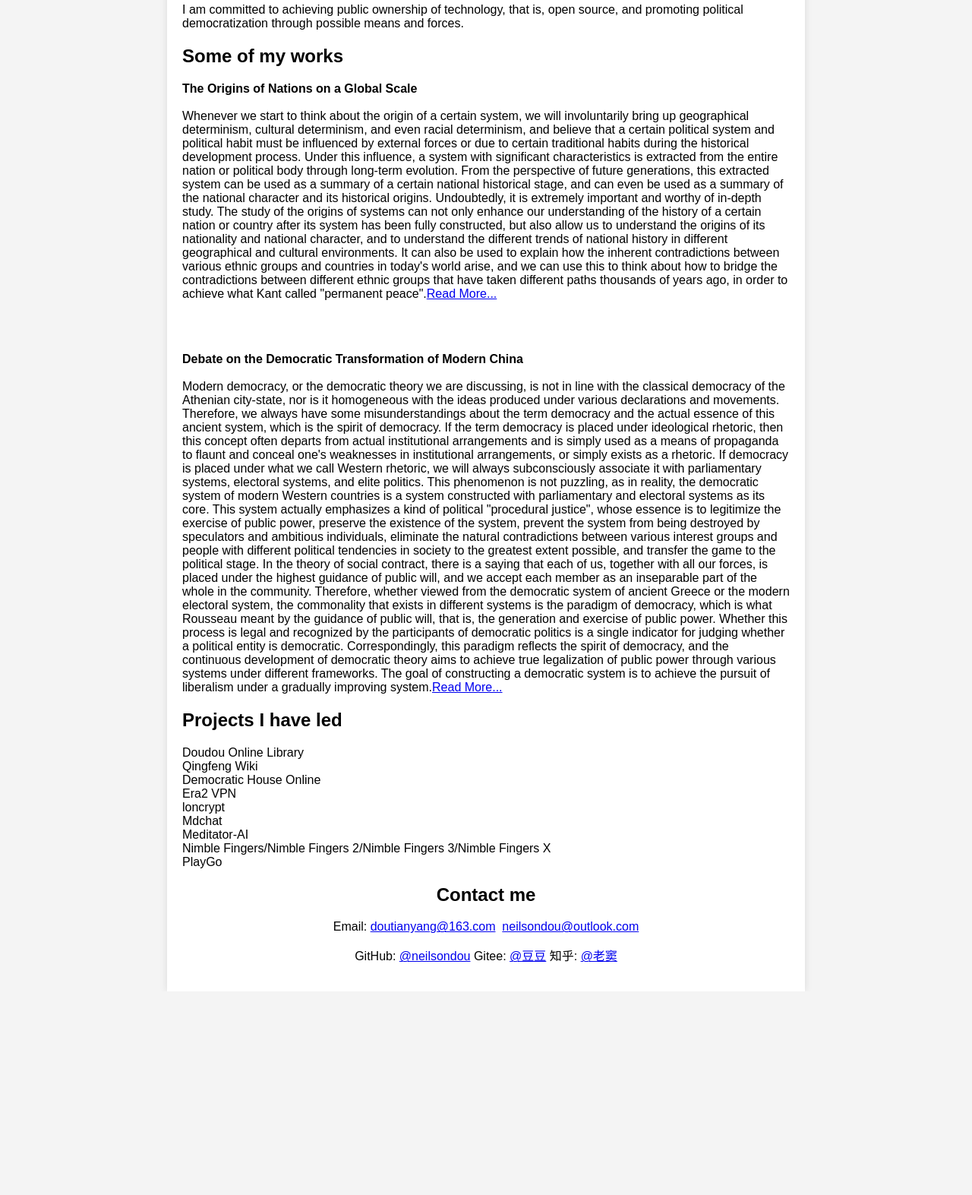
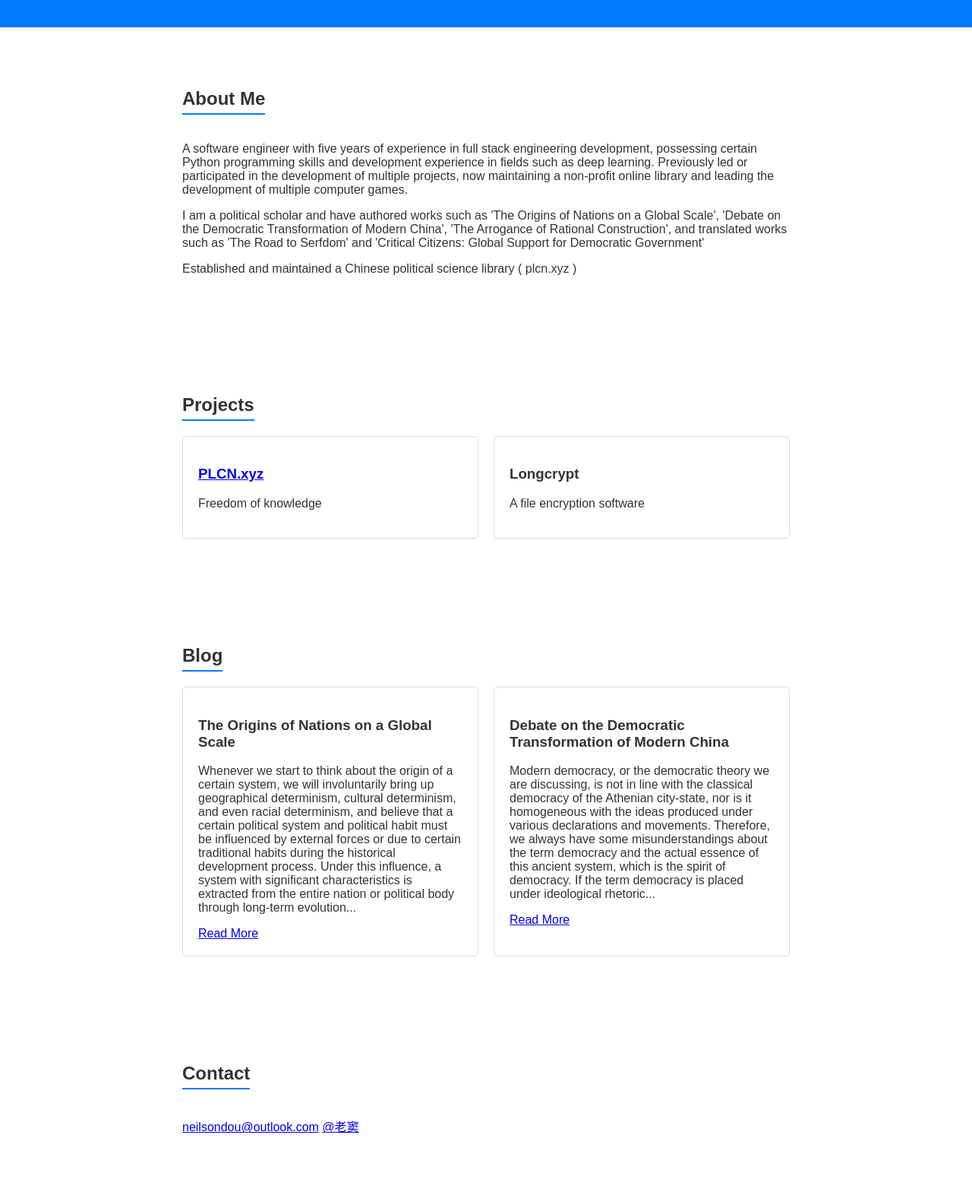
Before and after one commit to neilsondou/neilsondou.github.io, a plain HTML site: page index.html in a window 1280 px wide. Shown: the part 579-2152 px from the top of the page at 76% size. Before the commit the page ends 1884 px from the top, so only its background shows below. Drawn offline with Linux system fonts and the light colour scheme.

Commit message:
Add files via upload

```diff
--- a/index.html
+++ b/index.html
@@ -1,191 +1,185 @@
 <!DOCTYPE html>
-<html lang="zh-CN">
+<html lang='en'>
 
 <head>
-    <meta charset="UTF-8">
-    <meta name="viewport" content="width=device-width, initial-scale=1.0">
+    <meta charset='UTF-8'>
+    <meta name='viewport' content='width=device-width, initial-scale=1.0'>
     <title>Neilson Dou</title>
     <style>
         body {
-            font-family: 'Arial', sans-serif;
-            background-color: #f4f4f4;
+            font-family: Arial, sans-serif;
             margin: 0;
             padding: 0;
-        }
-
-        .container {
-            max-width: 800px;
-            margin: auto;
-            background: white;
-            padding: 20px;
-            box-shadow: 0 0 10px rgba(0, 0, 0, 0.1);
+            box-sizing: border-box;
+            color: #333;
         }
 
         header {
-            background: #333;
+            background: #f8f8f8;
+            padding: 10px 0;
+            border-bottom: 1px solid #ddd;
+        }
+
+        nav ul {
+            list-style: none;
+            padding: 0;
+            margin: 0;
+            text-align: center;
+        }
+
+        nav li {
+            display: inline;
+            margin: 0 15px;
+        }
+
+        nav a {
+            text-decoration: none;
+            color: #333;
+        }
+
+        #hero {
+            background: #007BFF;
             color: white;
-            padding: 10px 20px;
+            padding: 100px 20px;
+            text-align: center;
+        }
+
+        #hero img {
+            border-radius: ;
+            width: 150px;
+            height: 250px;
+            margin-top: 20px;
+        }
+
+        #about,
+        #projects,
+        #blog,
+        #contact {
+            padding: 60px 20px;
+            max-width: 800px;
+            margin: 0 auto;
+        }
+
+        h2 {
+            border-bottom: 2px solid #007BFF;
+            display: inline-block;
+            padding-bottom: 5px;
             margin-bottom: 20px;
         }
 
-        header h1 {
-            margin: 0;
+        .project-list,
+        .blog-list {
+            display: grid;
+            grid-template-columns: 1fr 1fr;
+            gap: 20px;
         }
 
-        .profile-pic {
-            border-radius: 100%;
-            border: rgb(0, 0, 0)solid;
-            width: 150px;
-            height: 150px;
-            margin: 20px auto;
-            display: block;
-            object-fit: cover;
+        .project-item,
+        .blog-item {
+            border: 1px solid #ddd;
+            padding: 20px;
+            border-radius: 5px;
         }
 
-        .about {
-            margin-bottom: 20px;
-        }
-
-        .skills {
-            margin-bottom: 20px;
-        }
-
-        .skills ul {
-            list-style-type: none;
-            padding: 0;
-        }
-
-        .contact {
+        footer {
+            background: #f8f8f8;
             text-align: center;
-        }
-
-        @media (max-width: 600px) {
-            .container {
-                padding: 10px;
-            }
+            padding: 20px 0;
+            border-top: 1px solid #ddd;
+            margin-top: 40px;
         }
     </style>
 </head>
 
 <body>
-    <div class="container">
-        <header>
+    <header>
+        <nav>
+            <ul>
+                <li><a href='#about'>About</a></li>
+                <li><a href='#projects'>Projects</a></li>
+                <li><a href='#blog'>Blog</a></li>
+                <li><a href='#contact'>Contact</a></li>
+            </ul>
+        </nav>
+    </header>
+
+    <section id='hero'>
+        <div class='hero-content'>
             <h1>Neilson Dou</h1>
-        </header>
-        <img src="./me.png" alt="Neilson Dou" class="profile-pic">
-        <div class="about">
-            <h2>About Me</h2>
-            <p>A programming enthusiast with five years of development experience as a full stack engineer,has certain
-                Python programming skills and development experience in areas such as deep learning.</p>
-            <p>Previously led or participated in the development of large-scale projects, now maintaining a public
-                welfare online library,leading the development of a rhythm game,I have some experience in game
-                development and am proficient in using game
-                engines such as Unity, UE, Godot and so on.</p>
-            <p>Having some hardware development experience, assisting in the development of technical prototypes for
-                commercial projects, verifying principles, and successfully industrializing them.</p>
-            <p>I am a political scholar and have authored works such as "The Origins of Nations on a Global Scale", "Liu
-                Xihong", "Debate on the Democratic Transformation of Modern China", "A Brief Reading of Hayek: The
-                Arrogance of Rational Construction",
-                and translated works such as "The Road to Serbia" and "Critical Citizens: Global Support for Democratic
-                Government",and founded "Democratic House Online"
-            </p>
-            <p>I am committed to achieving public ownership of technology, that is, open source, and promoting political
-                democratization through possible means and forces.</p>
+            <p>Software engineer, political scientist</p>
+            <img src='avatar.png' alt='Your Name'>
         </div>
-        <div class="skills">
-            <h2>Some of my works</h2>
-            <ul>
-                <strong>The Origins of Nations on a Global Scale</strong>
-                <li>&nbsp;</li>
-                <li>Whenever we start to think about the origin of a certain system, we will involuntarily bring up
+    </section>
+
+    <section id='about'>
+        <h2>About Me</h2>
+        <p>A software engineer with five years of experience in full stack engineering development, possessing certain
+            Python programming skills and development experience in fields such as deep learning. Previously led or
+            participated in the development
+            of multiple projects, now maintaining a non-profit online library and leading the development of multiple
+            computer games.</p>
+        <p>I am a political scholar and have authored works such as 'The Origins of Nations on a Global Scale', 'Debate
+            on the Democratic Transformation of Modern China', 'The Arrogance of Rational Construction', and translated
+            works such as 'The Road to
+            Serfdom' and 'Critical Citizens: Global Support for Democratic Government'
+        </p>
+        <p>Established and maintained a Chinese political science library ( plcn.xyz )
+        </p>
+    </section>
+
+    <section id='projects'>
+        <h2>Projects</h2>
+        <div class='project-list'>
+            <div class='project-item'>
+                <h3><a href='https://PLCN.xyz'>PLCN.xyz</a></h3>
+                <p>Freedom of knowledge</p>
+            </div>
+            <div class='project-item'>
+                <h3>Longcrypt</h3>
+                <p>A file encryption software</p>
+            </div>
+            <!-- Add more projects as needed -->
+        </div>
+    </section>
+
+    <section id='blog'>
+        <h2>Blog</h2>
+        <div class='blog-list'>
+            <div class='blog-item'>
+                <h3>The Origins of Nations on a Global Scale</h3>
+                <p>Whenever we start to think about the origin of a certain system, we will involuntarily bring up
                     geographical determinism, cultural determinism, and even racial determinism, and believe that a
                     certain political system and political habit
                     must be influenced by external forces or due to certain traditional habits during the historical
                     development process. Under this influence, a system with significant characteristics is extracted
                     from the entire nation or political
-                    body through long-term evolution. From the perspective of future generations, this extracted system
-                    can be used as a summary of a certain national historical stage, and can even be used as a summary
-                    of the national character and its
-                    historical origins. Undoubtedly, it is extremely important and worthy of in-depth study. The study
-                    of the origins of systems can not only enhance our understanding of the history of a certain nation
-                    or country after its system has
-                    been fully constructed, but also allow us to understand the origins of its nationality and national
-                    character, and to understand the different trends of national history in different geographical and
-                    cultural environments. It can also
-                    be used to explain how the inherent contradictions between various ethnic groups and countries in
-                    today's world arise, and we can use this to think about how to bridge the contradictions between
-                    different ethnic groups that have taken
-                    different paths thousands of years ago, in order to achieve what Kant called "permanent peace".<a
-                        href="https://qiumu.club/119921">Read More...</a></li>
-                <h2>&nbsp;</h2>
-                <strong>Debate on the Democratic Transformation of Modern China</strong>
-                <li>&nbsp;</li>
-
-                <li>Modern democracy, or the democratic theory we are discussing, is not in line with the classical
+                    body through long-term evolution...</p>
+                <a href='https://doutianyang.me/119921'>Read More</a>
+            </div>
+            <div class='blog-item'>
+                <h3>Debate on the Democratic Transformation of Modern China</h3>
+                <p>Modern democracy, or the democratic theory we are discussing, is not in line with the classical
                     democracy of the Athenian city-state, nor is it homogeneous with the ideas produced under various
                     declarations and movements. Therefore, we
                     always have some misunderstandings about the term democracy and the actual essence of this ancient
                     system, which is the spirit of democracy. If the term democracy is placed under ideological
-                    rhetoric, then this concept often departs
-                    from actual institutional arrangements and is simply used as a means of propaganda to flaunt and
-                    conceal one's weaknesses in institutional arrangements, or simply exists as a rhetoric. If democracy
-                    is placed under what we call Western
-                    rhetoric, we will always subconsciously associate it with parliamentary systems, electoral systems,
-                    and elite politics. This phenomenon is not puzzling, as in reality, the democratic system of modern
-                    Western countries is a system constructed
-                    with parliamentary and electoral systems as its core. This system actually emphasizes a kind of
-                    political "procedural justice", whose essence is to legitimize the exercise of public power,
-                    preserve the existence of the system, prevent
-                    the system from being destroyed by speculators and ambitious individuals, eliminate the natural
-                    contradictions between various interest groups and people with different political tendencies in
-                    society to the greatest extent possible,
-                    and transfer the game to the political stage. In the theory of social contract, there is a saying
-                    that each of us, together with all our forces, is placed under the highest guidance of public will,
-                    and we accept each member as an inseparable
-                    part of the whole in the community. Therefore, whether viewed from the democratic system of ancient
-                    Greece or the modern electoral system, the commonality that exists in different systems is the
-                    paradigm of democracy, which is what
-                    Rousseau meant by the guidance of public will, that is, the generation and exercise of public power.
-                    Whether this process is legal and recognized by the participants of democratic politics is a single
-                    indicator for judging whether
-                    a political entity is democratic. Correspondingly, this paradigm reflects the spirit of democracy,
-                    and the continuous development of democratic theory aims to achieve true legalization of public
-                    power through various systems under
-                    different frameworks. The goal of constructing a democratic system is to achieve the pursuit of
-                    liberalism under a gradually improving system.<a href="https://qiumu.club/121278">Read More...</a>
-                </li>
+                    rhetoric...
+                </p>
+                <a href='https://doutianyang.me/119980'>Read More</a>
+            </div>
+            <!-- Add more blog posts as needed -->
+        </div>
+    </section>
 
-            </ul>
-        </div>
-        <div class="skills">
-            <h2>Projects I have led</h2>
-            <ul>
-                <li>Doudou Online Library</li>
-                <li>Qingfeng Wiki</li>
-                <li>Democratic House Online</li>
-                <li>Era2 VPN</li>
-                <li>loncrypt</li>
-                <li>Mdchat</li>
-                <li>Meditator-AI</li>
-                <li>Nimble Fingers/Nimble Fingers 2/Nimble Fingers 3/Nimble Fingers X</li>
-                <li>PlayGo</li>
+    <section id='contact'>
+        <h2>Contact</h2>
+        <p><a href="mailto:neilsondou@outlook.com">neilsondou@outlook.com</a> <a
+                href="https://www.zhihu.com/people/qiumuu" target="_blank">@老窦</a></p>
+    </section>
 
-            </ul>
-        </div>
-        <div class="contact">
-            <h2>Contact me</h2>
-            <p>Email: <a href="mailto:doutianyang@163.com">doutianyang@163.com</a>&nbsp;&nbsp;<a
-                    href="mailto:neilsondou@outlook.com">neilsondou@outlook.com</a></p>
-            <p>GitHub: <a href="https://github.com/neilsondou" target="_blank">@neilsondou</a> Gitee: <a
-                    href="https://gitee.com/qiumuu" target="_blank">@豆豆</a> 知乎: <a
-                    href="https://www.zhihu.com/people/qiumuu" target="_blank">@老窦</a>
-            </p>
-
-        </div>
-    </div>
-    <script>
-        console.log('你好');
-    </script>
+    <footer>
+        <p>&copy; 2023 No rights reserved.</p>
+    </footer>
 </body>
 
 </html>
```
Also changed, not shown: avatar.png (added).
